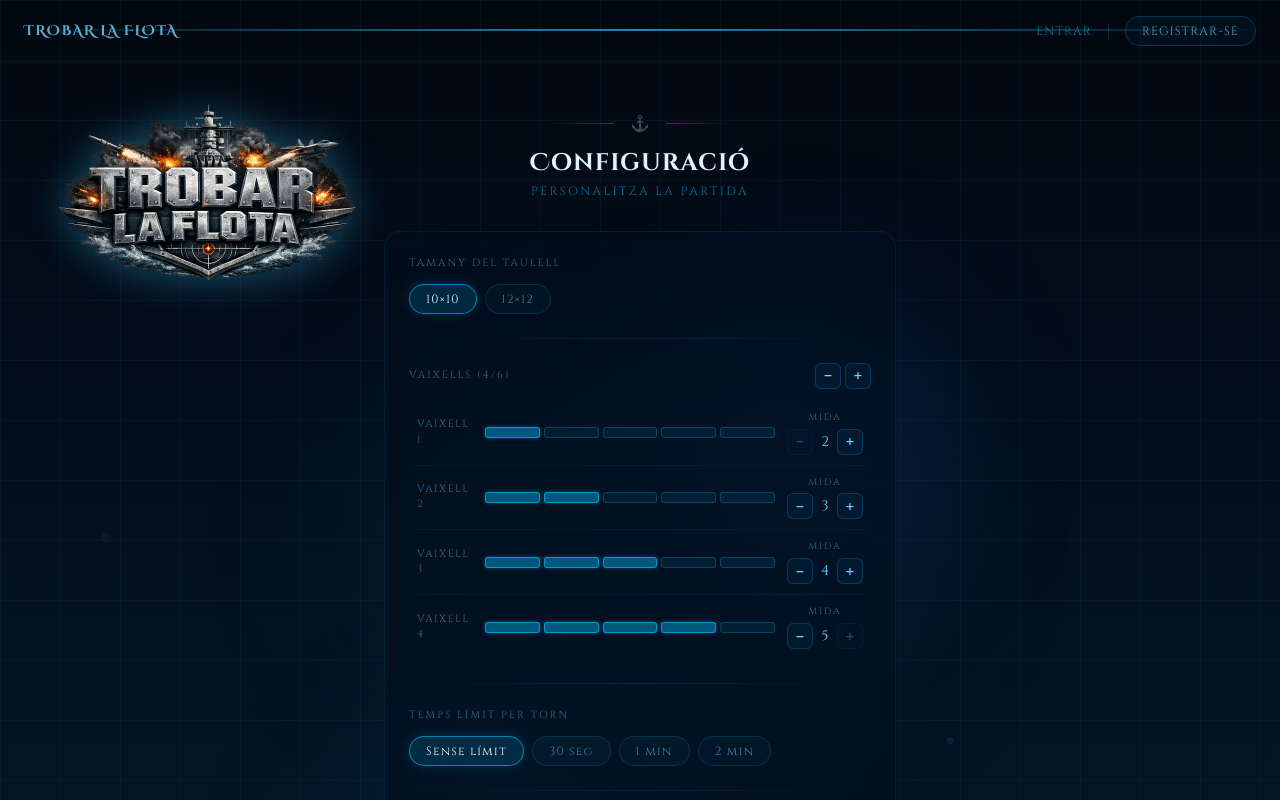
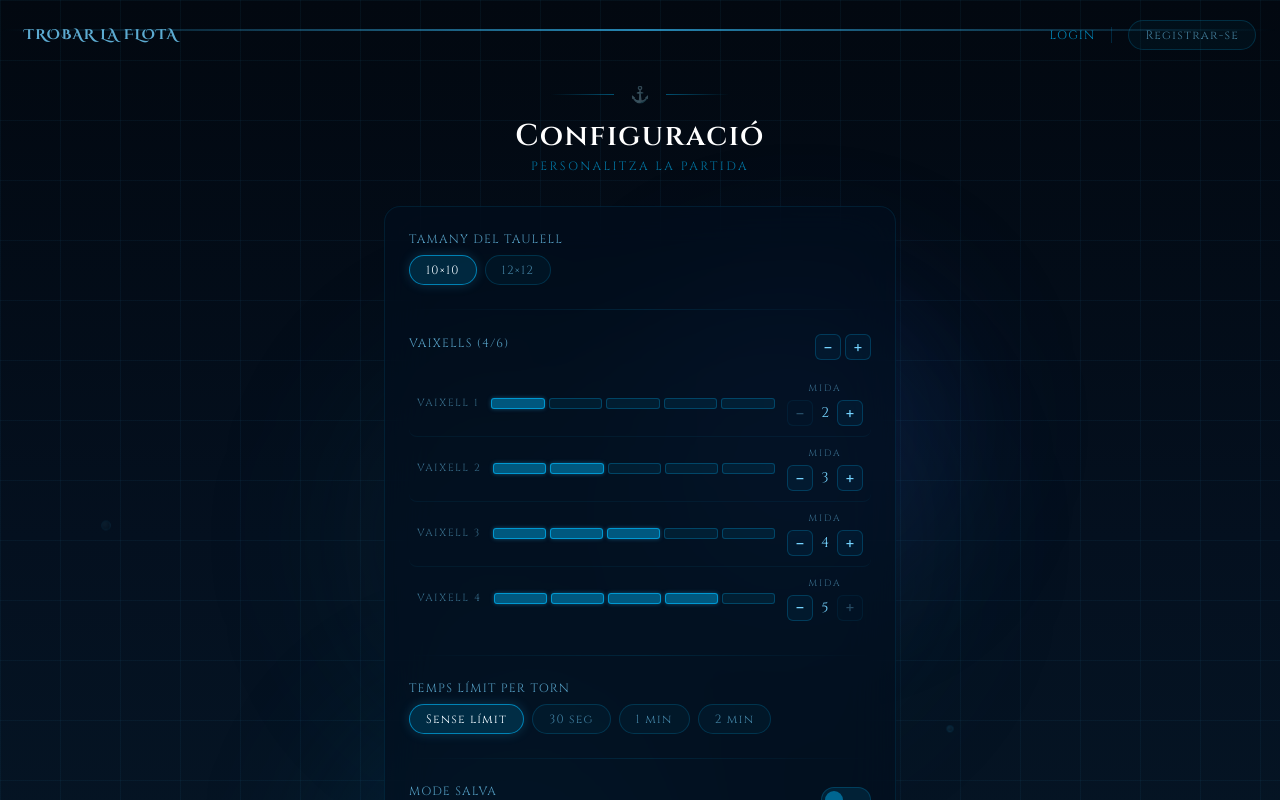
Before and after one commit to RubenCM03/ProjecteIntermodular_Ruben-Joan-Nestor, a React (Vite) app in the folder frontend/: page /game-config in a window 1280 px wide. Shown: the top 800 px of the page. Built offline with nearby package versions, Linux system fonts and the light colour scheme.

Commit message:
Style update

```diff
--- a/frontend/src/components/Navbar.tsx
+++ b/frontend/src/components/Navbar.tsx
@@ -14,7 +14,7 @@ export default function Navbar() {
     }
 
     return (
-        <nav className="relative z-20 flex items-center justify-between px-6 py-4 border-b border-sky-500/10">
+        <nav className="relative z-20 flex items-center justify-between px-6 pt-5">
 
             {/* Logo text */}
             <Link
@@ -50,14 +50,14 @@ export default function Navbar() {
                     <>
                         <Link
                             to="/login"
-                            className="font-cinzel text-sky-400/60 text-xs uppercase tracking-widest hover:text-sky-300/80 transition-colors duration-200"
+                            className="font-cinzel text-sky-400/70 text-xs uppercase tracking-widest hover:text-sky-300/80 transition-colors duration-200"
                         >
-                            Entrar
+                            Login
                         </Link>
                         <div className="h-4 w-px bg-sky-500/20" />
                         <Link
                             to="/register"
-                            className="font-cinzel text-xs uppercase tracking-widest px-4 py-1.5 rounded-full border border-sky-500/25 bg-sky-500/5 text-sky-300/70 hover:border-sky-400/50 hover:text-sky-200/80 transition-all duration-200"
+                            className="pill"
                         >
                             Registrar-se
                         </Link>
--- a/frontend/src/pages/GameConfig.tsx
+++ b/frontend/src/pages/GameConfig.tsx
@@ -25,10 +25,10 @@ export default function GameConfig() {
     const [salvoMode, setSalvoMode] = useState(false);
 
     const handleStartGame = () => {
-    navigate("/game", {
-        state: { boardSize, ships, timeLimit, salvoMode }
-    });
-};
+        navigate("/game", {
+            state: { boardSize, ships, timeLimit, salvoMode }
+        });
+    };
 
     const updateShip = (id: string, field: "size" | "count", delta: number) => {
         setShips(prev => prev.map(s => {
@@ -40,24 +40,20 @@ export default function GameConfig() {
     };
 
     return (
-        <div className="relative flex flex-col px-4 pb-16 pt-4">
-            <Link to="/" className="absolute top-4 left-4 z-10">
-                <Logo />
-            </Link>
-
+        <div className="relative flex flex-col px-4 pb-20">
             <div className="flex flex-col items-center mt-8 mb-8 animate-[fadeInUp_.6s_ease_.25s_forwards] opacity-0">
                 <div className="flex items-center gap-4 mb-3">
                     <div className="h-px w-16 bg-linear-to-r from-transparent to-sky-400/40" />
                     <span className="text-sky-400/40 text-base">⚓</span>
                     <div className="h-px w-16 bg-linear-to-l from-transparent to-sky-400/40" />
                 </div>
-                <h1 className="font-[Cinzel_Decorative] text-sky-100 text-xl md:text-2xl tracking-wider">Configuració</h1>
+                <h1 className="title-1">Configuració</h1>
                 <p className="font-[Cinzel] text-sky-400/60 text-xs tracking-[.2em] uppercase mt-1">Personalitza la partida</p>
             </div>
 
-            <div className="animate-[fadeInUp_.6s_ease_.4s_forwards] opacity-0 bg-[rgba(3,15,30,0.65)] border border-sky-400/10 rounded-2xl backdrop-blur-xl max-w-lg w-full mx-auto p-6 flex flex-col gap-6">
+            <div className="card">
                 <div>
-                    <p className="font-[Cinzel] text-[.65rem] tracking-[.2em] uppercase text-sky-300/45 mb-3">Tamany del taulell</p>
+                    <p className="form-title">Tamany del taulell</p>
                     <div className="flex gap-2 flex-wrap">
                         {[10, 12].map(s => (
                             <button
@@ -79,19 +75,19 @@ export default function GameConfig() {
 
                 <div>
                     <div className="flex items-center justify-between mb-3">
-                        <p className="font-[Cinzel] text-[.65rem] tracking-[.2em] uppercase text-sky-300/45">
+                        <p className="form-title">
                             Vaixells ({ships.length}/6)
                         </p>
                         <div className="flex gap-1">
                             <button
                                 onClick={() => setShips(prev => prev.length > 1 ? prev.slice(0, -1) : prev)}
                                 disabled={ships.length <= 1}
-                                className="w-[26px] h-[26px] rounded-md border border-sky-400/22 bg-sky-400/5 text-sky-300 text-[15px] flex items-center justify-center cursor-pointer transition-all hover:bg-sky-400/14 hover:border-sky-400/45 disabled:opacity-30 disabled:cursor-not-allowed"
+                                className="small-btn"
                             >−</button>
                             <button
                                 onClick={() => setShips(prev => prev.length < 6 ? [...prev, { id: Date.now(), size: 3 }] : prev)}
                                 disabled={ships.length >= 6}
-                                className="w-[26px] h-[26px] rounded-md border border-sky-400/22 bg-sky-400/5 text-sky-300 text-[15px] flex items-center justify-center cursor-pointer transition-all hover:bg-sky-400/14 hover:border-sky-400/45 disabled:opacity-30 disabled:cursor-not-allowed"
+                                className="small-btn"
                             >+</button>
                         </div>
                     </div>
@@ -101,38 +97,36 @@ export default function GameConfig() {
                                 key={ship.id}
                                 className="flex items-center gap-3 py-2.5 px-2 rounded-lg border-b border-sky-400/6 last:border-b-0 hover:bg-sky-400/4 transition-colors duration-200"
                             >
-                                <span className="font-[Cinzel] text-sky-300/45 text-[.65rem] tracking-[.15em] uppercase w-14 shrink-0">
+                                <span className="font-[Cinzel] text-sky-300/45 text-[.65rem] tracking-[.15em] uppercase w-auto shrink-0">
                                     Vaixell {i + 1}
                                 </span>
 
-                                {/* Visual size bar */}
                                 <div className="flex gap-1 flex-1">
                                     {Array.from({ length: 5 }).map((_, j) => (
                                         <div
                                             key={j}
-                                            className={`h-[11px] flex-1 rounded-[3px] border transition-all
+                                            className={`
                                 ${j < ship.size - 1
-                                                    ? "bg-sky-400/42 border-sky-400/65 shadow-[0_0_4px_rgba(56,189,248,.35)]"
-                                                    : "bg-sky-400/8 border-sky-400/25"
+                                                    ? "config-bar"
+                                                    : "config-bar-active"
                                                 }`}
                                         />
                                     ))}
                                 </div>
 
-                                {/* Mida */}
                                 <div className="flex flex-col items-center gap-1">
                                     <span className="font-[Cinzel] text-[.58rem] tracking-[.2em] uppercase text-sky-300/45">Mida</span>
                                     <div className="flex items-center gap-1">
                                         <button
                                             onClick={() => setShips(prev => prev.map(s => s.id === ship.id ? { ...s, size: Math.max(2, s.size - 1) } : s))}
                                             disabled={ship.size <= 2}
-                                            className="w-[26px] h-[26px] rounded-md border border-sky-400/22 bg-sky-400/5 text-sky-300 text-[15px] flex items-center justify-center cursor-pointer transition-all hover:bg-sky-400/14 hover:border-sky-400/45 disabled:opacity-30 disabled:cursor-not-allowed"
+                                            className="small-btn"
                                         >−</button>
                                         <span className="font-[Cinzel] text-sky-300 text-sm w-4 text-center">{ship.size}</span>
                                         <button
                                             onClick={() => setShips(prev => prev.map(s => s.id === ship.id ? { ...s, size: Math.min(5, s.size + 1) } : s))}
                                             disabled={ship.size >= 5}
-                                            className="w-[26px] h-[26px] rounded-md border border-sky-400/22 bg-sky-400/5 text-sky-300 text-[15px] flex items-center justify-center cursor-pointer transition-all hover:bg-sky-400/14 hover:border-sky-400/45 disabled:opacity-30 disabled:cursor-not-allowed"
+                                            className="small-btn"
                                         >+</button>
                                     </div>
                                 </div>
@@ -144,7 +138,7 @@ export default function GameConfig() {
                 <div className="h-px bg-linear-to-r from-transparent via-sky-400/12 to-transparent" />
 
                 <div>
-                    <p className="font-[Cinzel] text-[.65rem] tracking-[.2em] uppercase text-sky-300/45 mb-3">Temps límit per torn</p>
+                    <p className="form-title">Temps límit per torn</p>
                     <div className="flex gap-2 flex-wrap">
                         {TIME_OPTIONS.map(opt => (
                             <button
@@ -166,7 +160,7 @@ export default function GameConfig() {
 
                 <div className="flex items-start gap-4 justify-between">
                     <div className="flex-1">
-                        <p className="font-[Cinzel] text-[.65rem] tracking-[.2em] uppercase text-sky-300/45 mb-1">Mode Salva</p>
+                        <p className="form-title">Mode Salva</p>
                         <p className="font-[Cinzel] text-sky-300/45 text-xs leading-relaxed">
                             Si el jugador enfonsa un vaixell, continua disparant fins que toca aigua.
                         </p>
--- a/frontend/src/styles/global.css
+++ b/frontend/src/styles/global.css
@@ -1,12 +1,16 @@
 @import "tailwindcss";
 
 @layer components {
-    .btn-start {
-        @apply block bg-[#00008B] rounded-md px-10 py-2 text-white hover:bg-[#000058] font-semibold transition-all cursor-pointer;
+    .btn {
+        @apply font-[Cinzel_Decorative] font-bold text-[.95rem] tracking-[.15em] uppercase px-11 py-3 rounded-full border border-sky-400/45 bg-linear-to-b from-[rgba(14,116,144,.45)] to-[rgba(7,70,100,.65)] text-sky-50 cursor-pointer transition-all duration-300 relative overflow-hidden hover:border-sky-400/75 before:absolute before:inset-0 before:bg-linear-to-b before:from-white/7 before:to-transparent before:rounded-full before:pointer-events-none;
     }
 
-    .btn {
-        @apply font-[Cinzel_Decorative] font-bold text-[.95rem] tracking-[.15em] uppercase px-11 py-3 rounded-full border border-sky-400/45 bg-linear-to-b from-[rgba(14,116,144,.45)] to-[rgba(7,70,100,.65)] text-sky-50 cursor-pointer transition-all duration-300 relative overflow-hidden hover:border-sky-400/75 hover:-translate-y-0.5 animate-[pulseGlow_2.5s_ease-in-out_infinite] before:absolute before:inset-0 before:bg-linear-to-b before:from-white/7 before:to-transparent before:rounded-full before:pointer-events-none;
+    .card {
+        @apply animate-[fadeInUp_.6s_ease_.4s_forwards] opacity-0 bg-[rgba(3,15,30,0.65)] border border-sky-400/10 rounded-2xl backdrop-blur-xl max-w-lg w-full mx-auto p-6 flex flex-col gap-6
+    }
+
+    .small-btn {
+        @apply w-[26px] h-[26px] rounded-md border border-sky-400/22 bg-sky-400/5 text-sky-300 text-[15px] flex items-center justify-center cursor-pointer transition-all hover:bg-sky-400/14 hover:border-sky-400/45 disabled:opacity-30 disabled:cursor-not-allowed
     }
 
     .pill {
@@ -17,4 +21,19 @@
         @apply font-[Cinzel] text-xs tracking-widest px-4 py-1.5 rounded-full border transition-all duration-200 cursor-pointer border-sky-400/60 bg-sky-400/16 text-sky-50 shadow-[0_0_12px_rgba(56,189,248,.2)]
     }
 
+    .config-bar {
+        @apply h-[11px] flex-1 rounded-[3px] border transition-all bg-sky-400/42 border-sky-400/65 shadow-[0_0_4px_rgba(56,189,248,.35)]
+    }
+
+    .config-bar-active {
+        @apply h-[11px] flex-1 rounded-[3px] border transition-all bg-sky-400/8 border-sky-400/25
+    }
+
+    .form-title {
+        @apply font-[Cinzel] text-sky-300/70 text-xs uppercase tracking-widest mb-2
+    }
+
+    .title-1{
+        @apply font-[Cinzel] font-bold text-white text-3xl text-center tracking-wider
+    }
 }
```
Also changed, not shown: frontend/src/pages/Login.tsx (+6 -12 lines).
